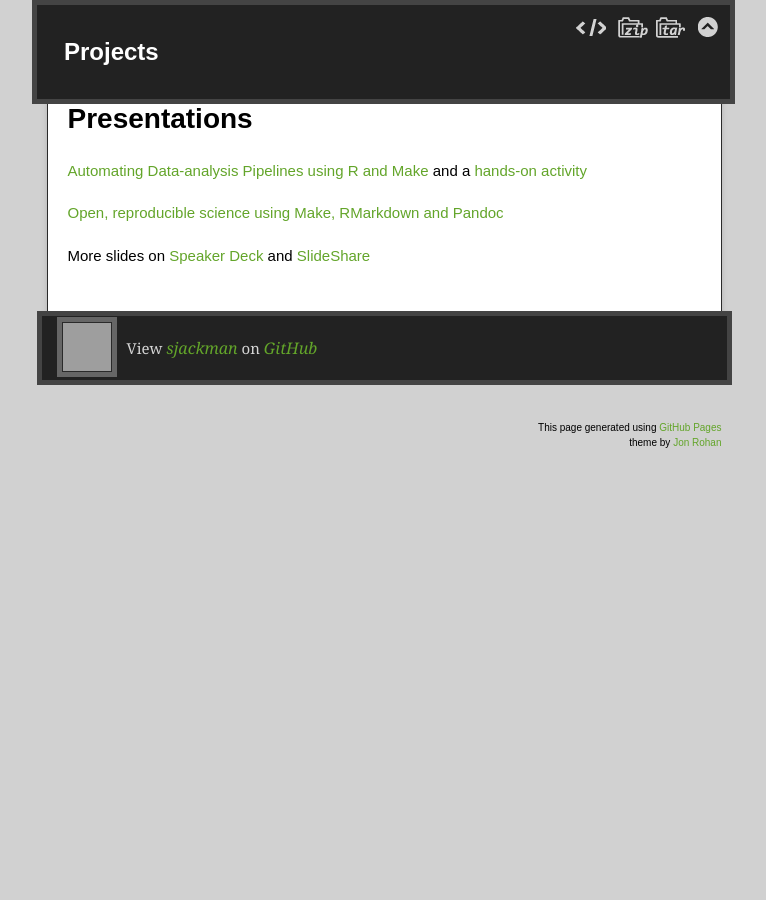
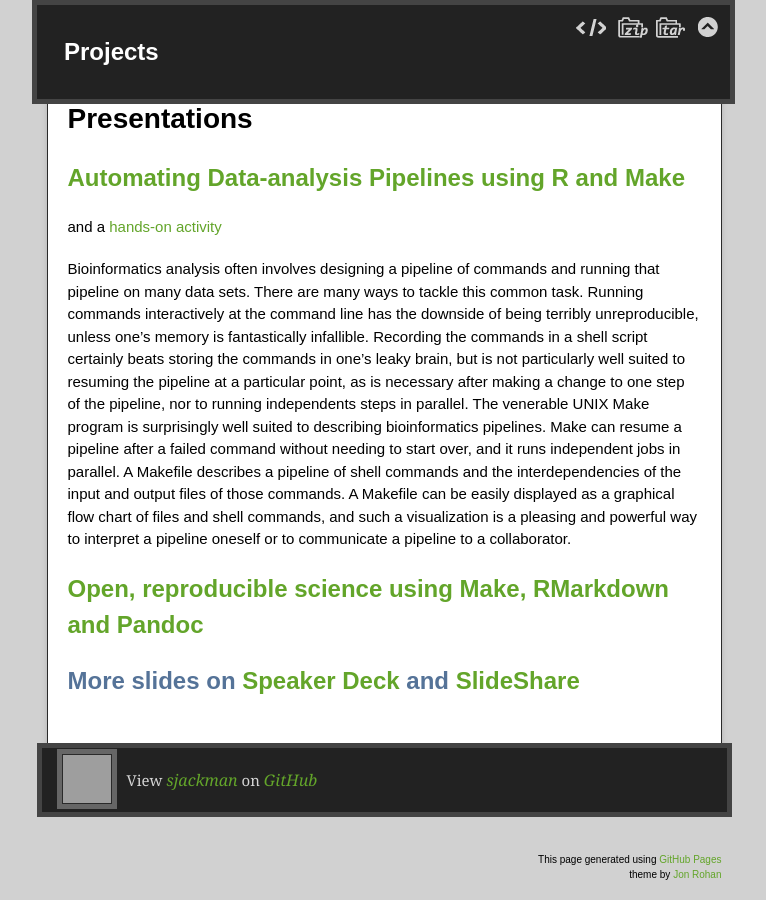
Before and after one commit to sjackman/sjackman.github.io, a Jekyll site: the page built from index.md, in a window 1280 px wide and 900 px high, scrolled down 2002 px. Shown: the whole window, without its empty margins (256-1022 px from the left). Built offline with Jekyll 4.4.1, drawn with Linux system fonts in a browser that asks for light colours; nearby versions of some CDN libraries; before the commit the page ends 2542 px from its top, so only the background shows below that; grey boxes are pictures that could not be loaded.

Commit message:
Add a pargraph describing the Make slides

```diff
--- a/index.md
+++ b/index.md
@@ -82,12 +82,15 @@ genomes of white spruce, the mitochondrion and chloroplast.
 Presentations
 ================================================================================
 
-[Automating Data-analysis Pipelines using R and Make](http://stat545-ubc.github.io/automation01_slides/)
+## [Automating Data-analysis Pipelines using R and Make](http://stat545-ubc.github.io/automation01_slides/)
+
 and a [hands-on activity](http://stat545-ubc.github.io/automation04_make-activity.html)
 
-[Open, reproducible science using Make, RMarkdown and Pandoc](http://sjackman.github.io/open-science/)
+Bioinformatics analysis often involves designing a pipeline of commands and running that pipeline on many data sets. There are many ways to tackle this common task. Running commands interactively at the command line has the downside of being terribly unreproducible, unless one's memory is fantastically infallible. Recording the commands in a shell script certainly beats storing the commands in one's leaky brain, but is not particularly well suited to resuming the pipeline at a particular point, as is necessary after making a change to one step of the pipeline, nor to running independents steps in parallel. The venerable UNIX Make program is surprisingly well suited to describing bioinformatics pipelines. Make can resume a pipeline after a failed command without needing to start over, and it runs independent jobs in parallel. A Makefile describes a pipeline of shell commands and the interdependencies of the input and output files of those commands. A Makefile can be easily displayed as a graphical flow chart of files and shell commands, and such a visualization is a pleasing and powerful way to interpret a pipeline oneself or to communicate a pipeline to a collaborator.
 
-More slides on [Speaker Deck][] and [SlideShare][]
+## [Open, reproducible science using Make, RMarkdown and Pandoc](http://sjackman.github.io/open-science/)
+
+## More slides on [Speaker Deck][] and [SlideShare][]
 
 [SlideShare]: http://www.slideshare.net/shaunjackman
 [Speaker Deck]: https://speakerdeck.com/sjackman
```
